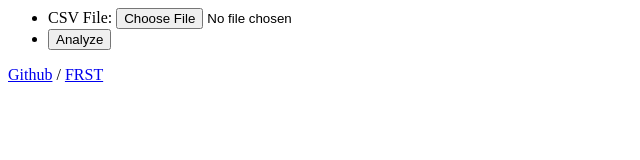
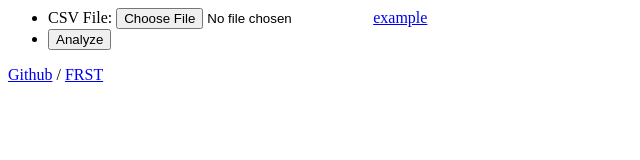
Before and after one commit to paul-english/canvas-data-visualization, a plain HTML site: page views/index.html in a window 1280 px wide. Shown: the full height of the page, 0-640 px from the left. Drawn offline with Linux system fonts and the light colour scheme.

Commit message:
link to example csv

```diff
--- a/views/index.html
+++ b/views/index.html
@@ -4,6 +4,7 @@
       <li>
         <label for="csv">CSV File:</label>
         <input type="file" name="csv" id="csv" />
+        <a href="/CodeChallenge_Data.csv">example</a>
       </li>
       <li>
         <input type="submit" id="analyze" value="Analyze" />
```
